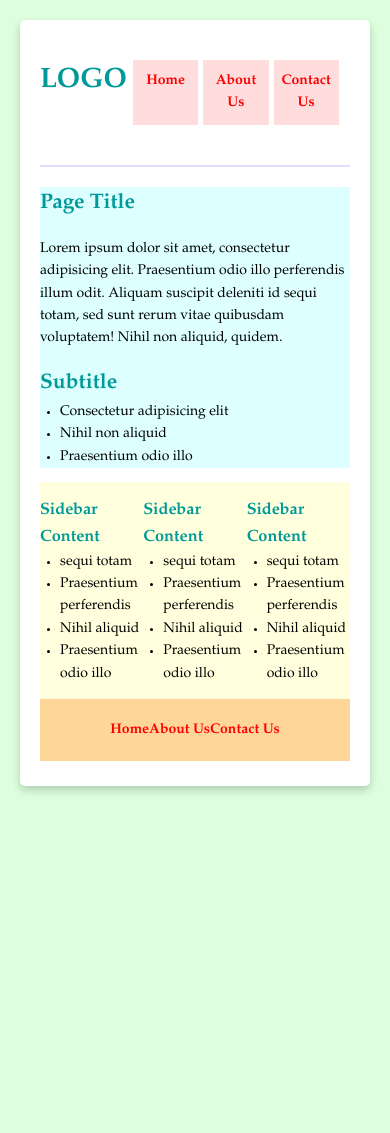
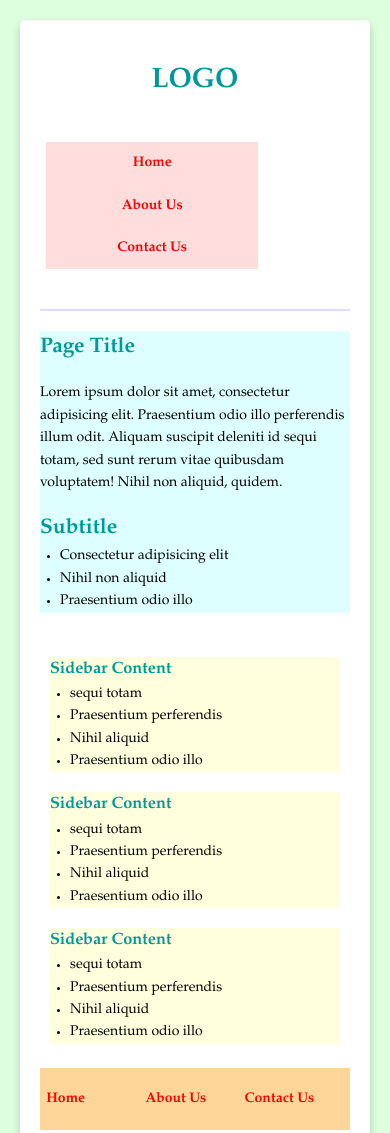
Before and after one commit to xrgonzalezx/responsive-design, a plain HTML site: page starter_files/index.html in a window 390 px wide. Shown: the top 1133 px of the page. Before the commit the page ends 844 px from the top, so only its background shows below. Drawn offline with Linux system fonts and the light colour scheme.

Commit message:
second verion

```diff
--- a/starter_files/index.html
+++ b/starter_files/index.html
@@ -9,8 +9,9 @@
 </head>
 <body>
     <div id="site_container">
+          <h1 id="logo">LOGO</h1>
         <header>
-            <h1 id="logo">LOGO</h1>
+
             <nav id="main_nav">
                 <a href="/">Home</a>
                 <a href="/">About Us</a>
--- a/starter_files/style.css
+++ b/starter_files/style.css
@@ -116,9 +116,9 @@ section#main_content {
   background-color: #ddffff;
 }
 
-section#sidebar_content {
+#sidebar_content {
   background-color: #ffffdd;
-
+padding: 10px;
     display: flex;
     justify-content: space-around;
 }
@@ -127,10 +127,33 @@ section#sidebar_content {
 #site_footer nav a{
   margin: 15px;
 }
-@media screen and ( min-width: 600px) {
+@media screen and ( max-width: 600px) {
   nav a {
-    /*flex-basis: 45%;*/
+    flex-basis: 45%;
   }
+  #sidebar_content {
+background-color: white;
+      display: block;
+
+  }
+  #main_nav {
+    display: block;
+
+  }
+
+  #logo{
+  text-align: center;
+}
+
+
+#sidebar_content div{
+    background-color: #ffffdd;
+    margin-top: 20px;
+}
+
+
+}
+
   /**** Desktop Styles ***********************************/
   @media screen and ( min-width: 900px) {
     nav {
```
